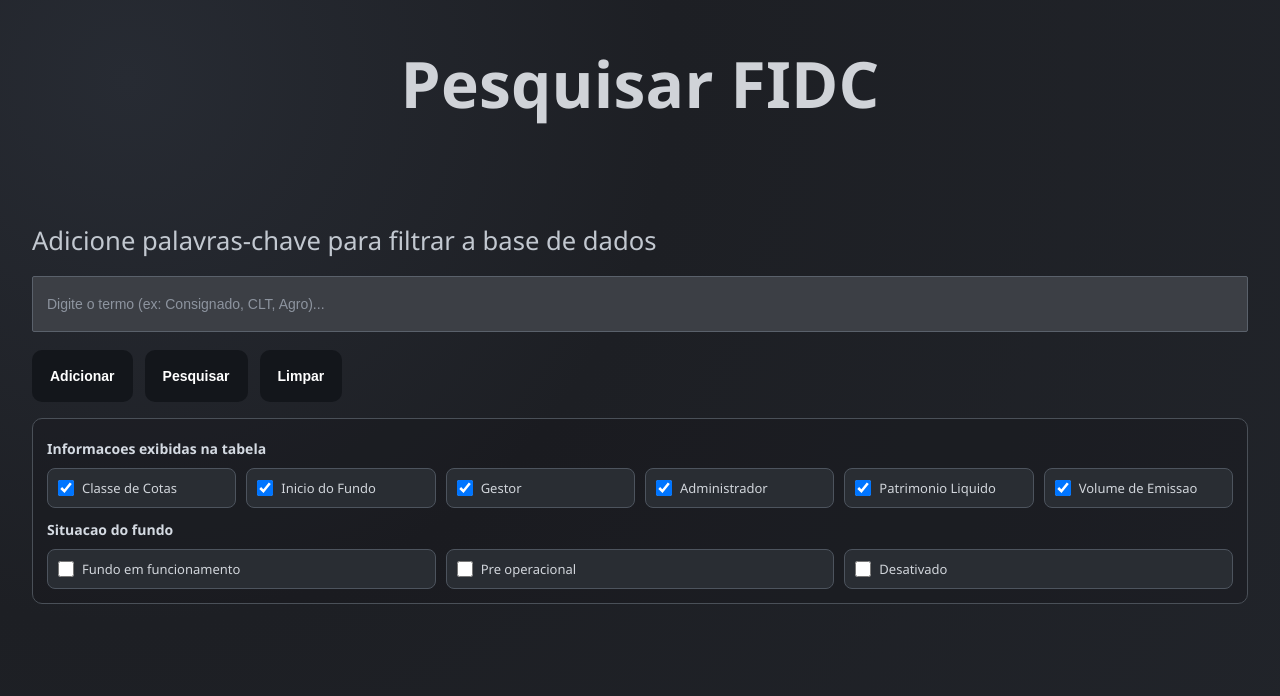
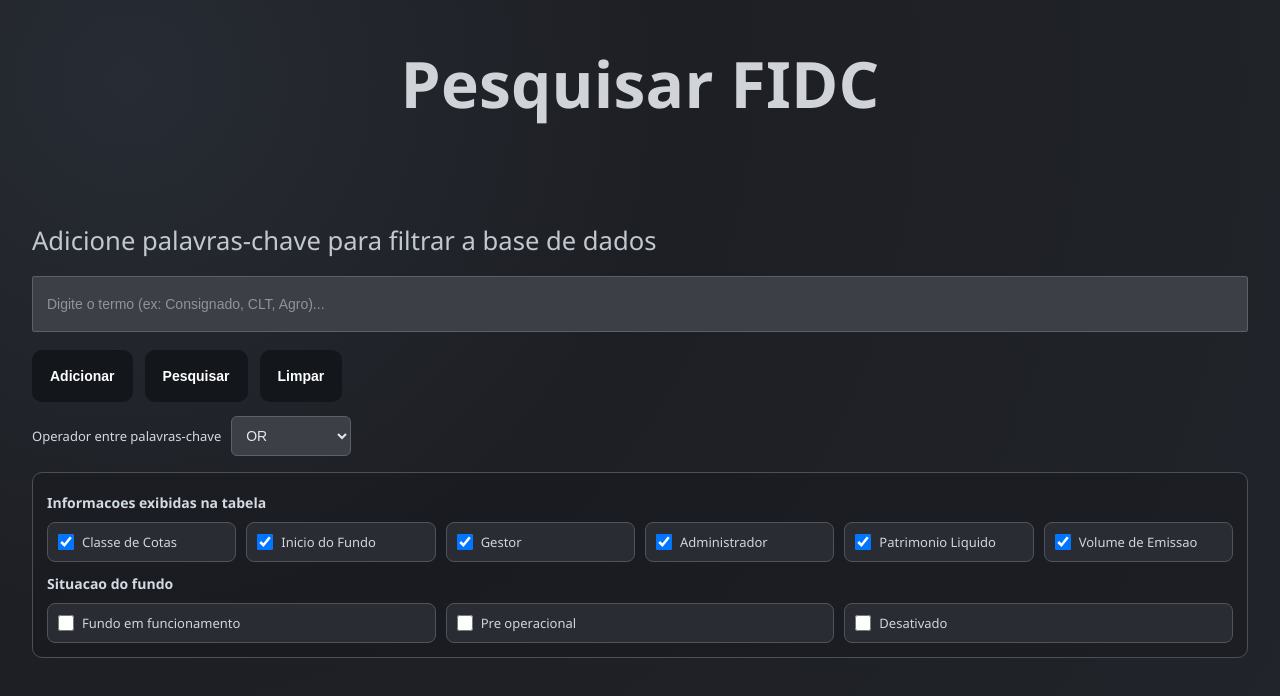
Before and after one commit to isaiasCaetano/PESQUISA_FIDC, a React (Vite) app: page / in a window 1280 px wide. Shown: the top 696 px of the page. Built offline with nearby package versions, Linux system fonts and the light colour scheme.

Commit message:
Alterações

```diff
--- a/src/App.css
+++ b/src/App.css
@@ -66,6 +66,35 @@ input::placeholder {
 }
 
 input:focus {
+  border-color: #848c97;
+}
+
+.logic-control {
+  margin-top: 14px;
+  display: flex;
+  align-items: center;
+  gap: 10px;
+  flex-wrap: wrap;
+}
+
+.logic-control label {
+  font-size: 13px;
+  color: #d4dae2;
+}
+
+.logic-select {
+  min-width: 120px;
+  height: 40px;
+  border-radius: 6px;
+  border: 1px solid var(--line);
+  background: var(--input-bg);
+  color: #e5e7eb;
+  padding: 0 10px;
+  font-size: 14px;
+  outline: none;
+}
+
+.logic-select:focus {
   border-color: #848c97;
 }
 
--- a/src/App.jsx
+++ b/src/App.jsx
@@ -112,6 +112,7 @@ const matchesSituation = (item, selectedSituations) => {
 function App() {
   const [term, setTerm] = useState('')
   const [keywords, setKeywords] = useState([])
+  const [queryOperator, setQueryOperator] = useState('OR')
   const [results, setResults] = useState([])
   const [loading, setLoading] = useState(false)
   const [searched, setSearched] = useState(false)
@@ -312,7 +313,7 @@ function App() {
     setSelectedRows(new Set())
 
     try {
-      const termoBusca = keywords.join(' OR ')
+      const termoBusca = keywords.join(` ${queryOperator} `)
       const response = await fetch(
         `http://localhost:8000/pesquisar?termo=${encodeURIComponent(termoBusca)}`
       )
@@ -338,6 +339,7 @@ function App() {
   const handleClear = () => {
     setTerm('')
     setKeywords([])
+    setQueryOperator('OR')
     setResults([])
     setSearched(false)
     setSelectedInfo(INFO_OPTIONS.map((item) => item.key))
@@ -478,6 +480,19 @@ function App() {
           </div>
         )}
 
+        <div className="logic-control">
+          <label htmlFor="logic-operator">Operador entre palavras-chave</label>
+          <select
+            id="logic-operator"
+            className="logic-select"
+            value={queryOperator}
+            onChange={(e) => setQueryOperator(e.target.value)}
+          >
+            <option value="OR">OR</option>
+            <option value="AND">AND</option>
+          </select>
+        </div>
+
         <div className="filters-block">
           <h2>Informacoes exibidas na tabela</h2>
           <div className="options-grid">
```
